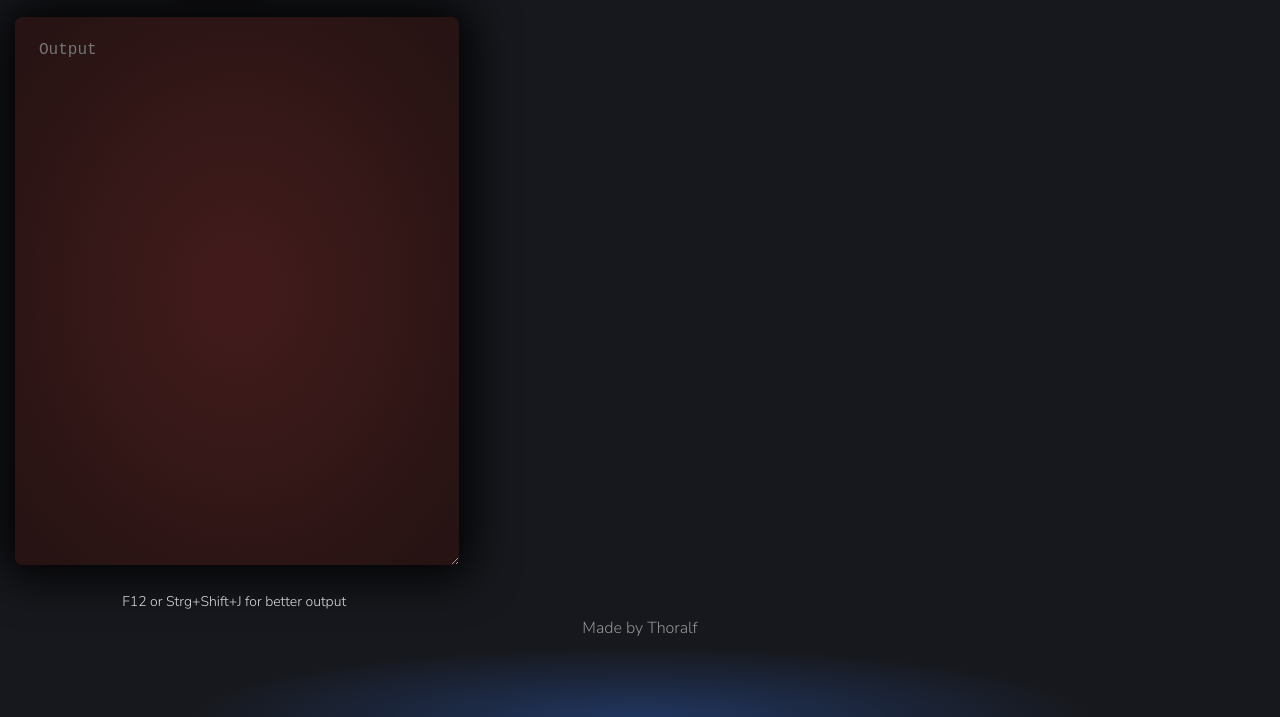
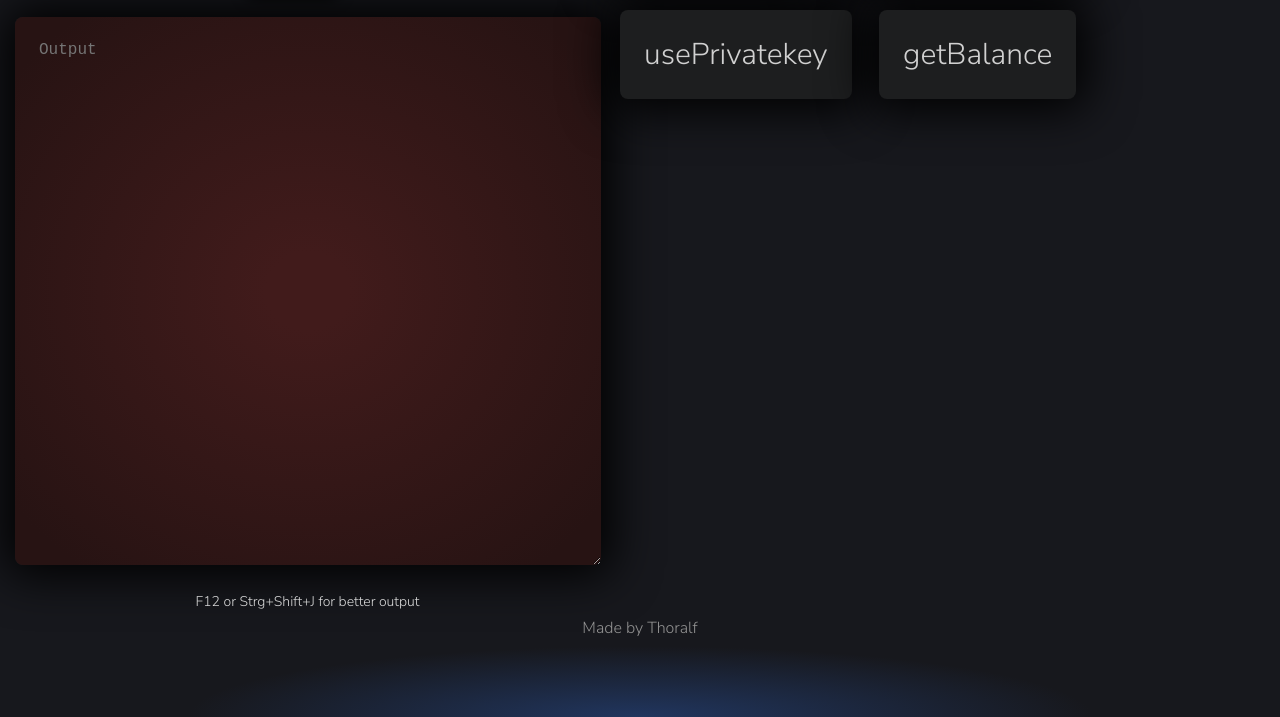
Before and after one commit to Thoralf-M/Devbox, a plain HTML site: page index.html in a window 1280 px wide. Shown: the part 802-1519 px from the top of the page. Drawn offline with Linux system fonts and the light colour scheme.

Commit message:
Update index.html

```diff
--- a/index.html
+++ b/index.html
@@ -132,7 +132,7 @@ return new Promise(function(resolve, reject) {
     text-align:center;
     margin-top:20px;
     margin-left:15px;
-    width: 150%;
+    width: 250%;
   }
   .input {
     font-size:16px;
```
